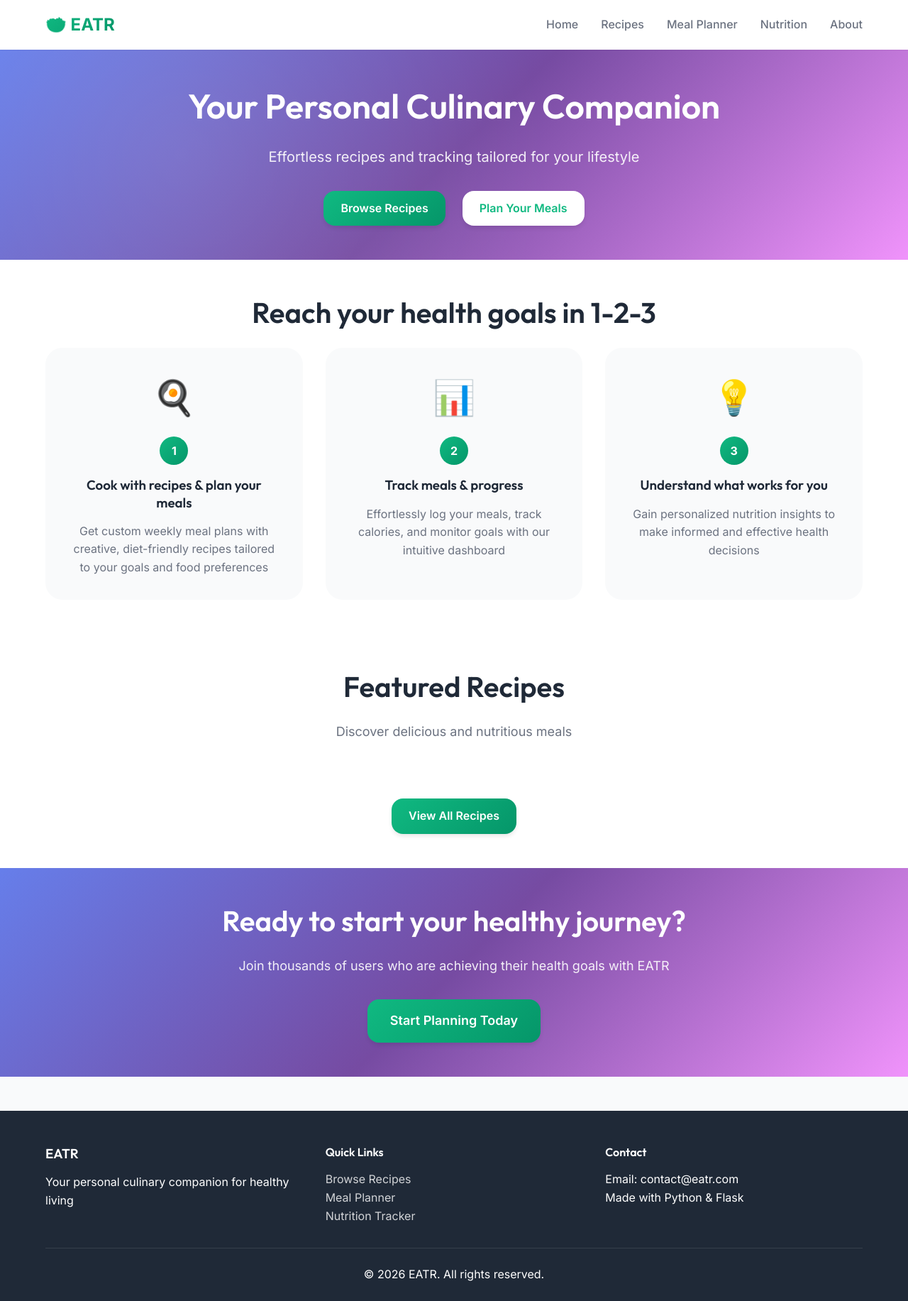
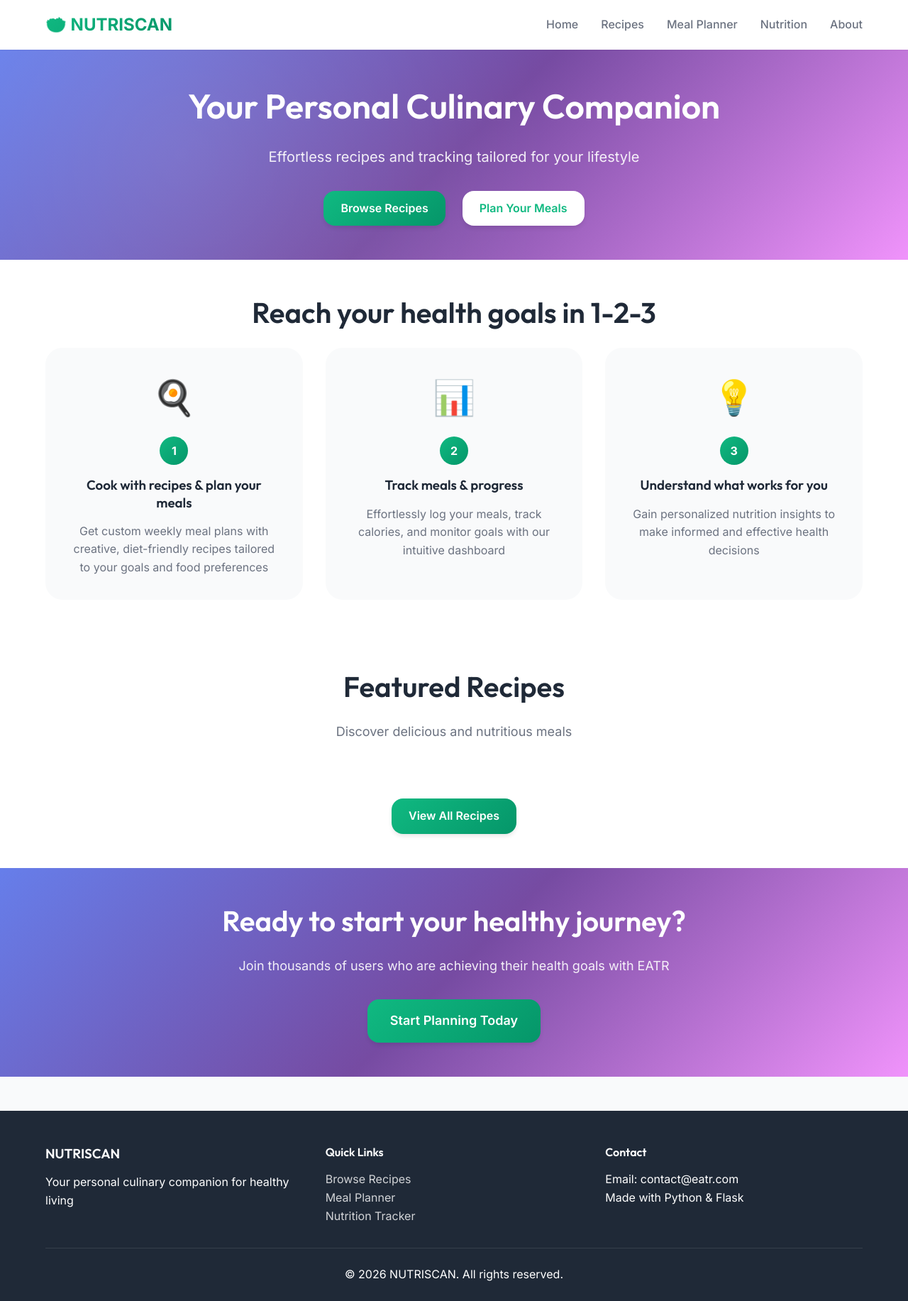
Before and after one commit to ThienTruong04/EATR---Health-Nutrition-Web-App, a Flask app: page / in a window 1280 px wide. Shown: the whole page at 71% size. Run offline with Flask 3, Linux system fonts and the light colour scheme.

Commit message:
Fix: CSS syntax errors, update branding to NUTRISCAN

```diff
--- a/templates/base.html
+++ b/templates/base.html
@@ -3,8 +3,8 @@
 <head>
     <meta charset="UTF-8">
     <meta name="viewport" content="width=device-width, initial-scale=1.0">
-    <meta name="description" content="EATR - Your personal culinary companion for healthy living and nutrition tracking">
-    <title>{% block title %}EATR - Your Culinary Companion{% endblock %}</title>
+    <meta name="description" content="NUTRISCAN - Your personal culinary companion for healthy living and nutrition tracking">
+    <title>{% block title %}NUTRISCAN - Your Culinary Companion{% endblock %}</title>
 
     <!-- Google Fonts -->
     <link rel="preconnect" href="https://fonts.googleapis.com">
@@ -18,12 +18,11 @@
     {% block extra_css %}{% endblock %}
 </head>
 <body>
-    <!-- Navigation -->
     <nav class="navbar">
         <div class="container">
             <div class="nav-brand">
                 <a href="{{ url_for('main.index') }}">
-                    <span class="logo">🥗 EATR</span>
+                    <span class="logo">🥗 NUTRISCAN</span>
                 </a>
             </div>
             <ul class="nav-menu">
@@ -51,7 +50,7 @@
         <div class="container">
             <div class="footer-content">
                 <div class="footer-section">
-                    <h3>EATR</h3>
+                    <h3>NUTRISCAN</h3>
                     <p>Your personal culinary companion for healthy living</p>
                 </div>
                 <div class="footer-section">
@@ -69,7 +68,7 @@
                 </div>
             </div>
             <div class="footer-bottom">
-                <p>&copy; 2026 EATR. All rights reserved.</p>
+                <p>&copy; 2026 NUTRISCAN. All rights reserved.</p>
             </div>
         </div>
     </footer>
```
